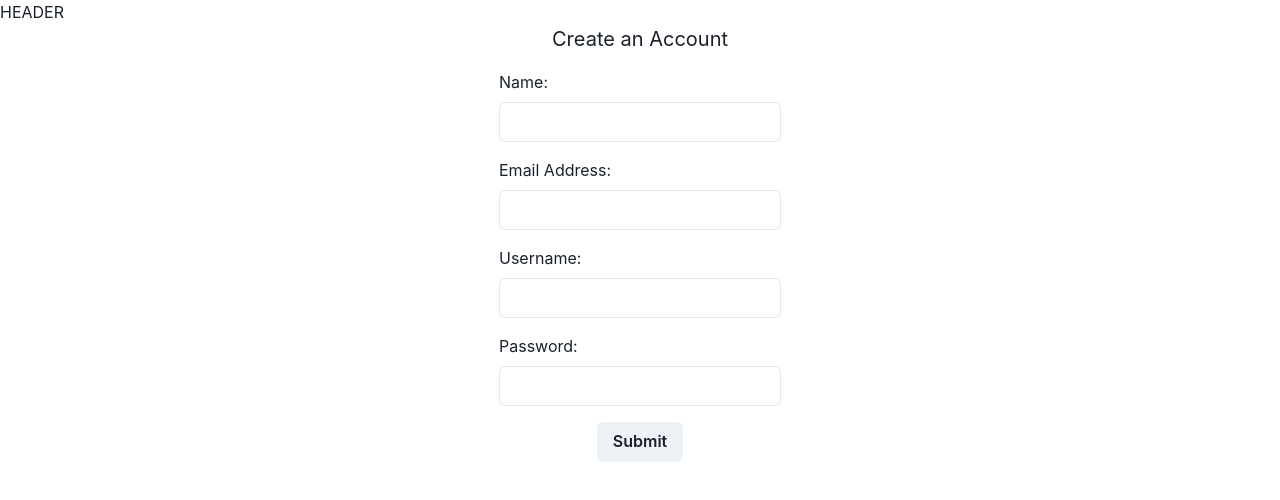
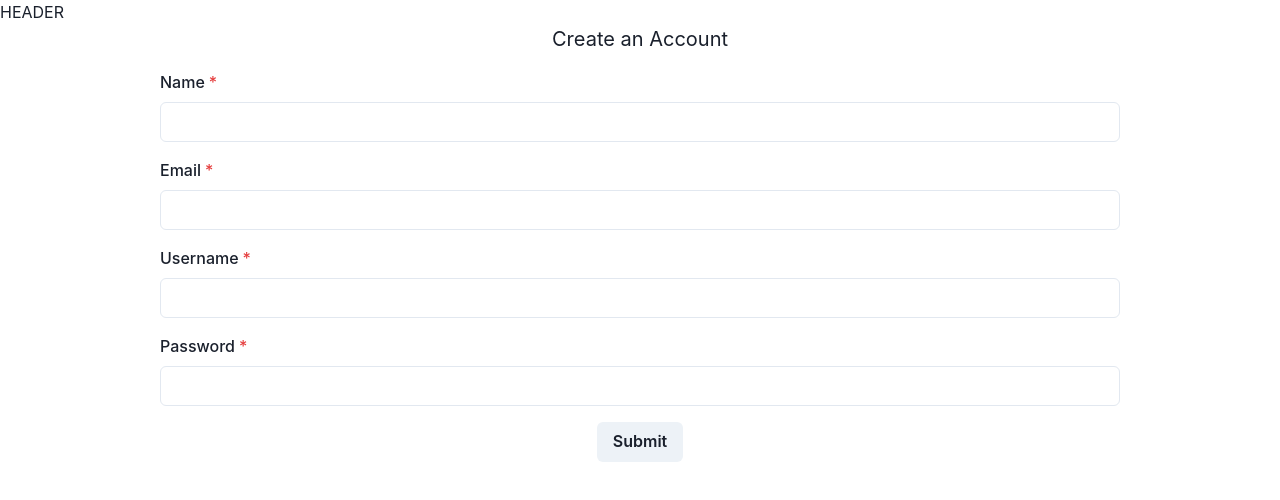
Before and after one commit to Ethanan1/To-Do, a React (Create React App) app in the folder frontend/: page /sign-up in a window 1280 px wide. Shown: the top 500 px of the page. Built offline with nearby package versions, Linux system fonts and the light colour scheme.

Commit message:
Sign Up Form Control & Error msg

```diff
--- a/frontend/src/Pages/SignUp.tsx
+++ b/frontend/src/Pages/SignUp.tsx
@@ -1,4 +1,4 @@
-import { Box, Button, Input, Text } from "@chakra-ui/react"
+import { Box, Button, FormControl, FormErrorMessage, FormHelperText, FormLabel, Input, Text } from "@chakra-ui/react"
 import { useState } from "react"
 import axios from 'axios';
 
@@ -8,28 +8,48 @@ const SignUp = () => {
     const [email, setEmail] = useState("");
     const [username, setUsername] = useState("");
     const [password, setPassword] = useState("");
+    // const [submitClicked, setSubmitClicked] = useState(false);
+
+    const [submitClickedName, setSubmitClickedName] = useState(false);
+    const [submitClickedEmail, setSubmitClickedEmail] = useState(false);
+    const [submitClickedUsername, setSubmitClickedUsername] = useState(false);
+    const [submitClickedPassword, setSubmitClickedPassword] = useState(false);
+
+    const isErrorName = name === "" && submitClickedName;
+    const isErrorEmail = email === "" && submitClickedEmail;
+    const isErrorUsername = username === "" && submitClickedUsername;
+    const isErrorPassword = password === "" && submitClickedPassword;
 
     const onChangeName = (e: any) => {
-        console.log(e.target.value);
+        setSubmitClickedName(false);
         setName(e.target.value);
     }
 
     const onChangeEmail = (e: any) => {
-        console.log(e.target.value);
+        setSubmitClickedEmail(false);
         setEmail(e.target.value);
     }
 
     const onChangeUsername = (e: any) => {
-        console.log(e.target.value);
+        setSubmitClickedUsername(false);
         setUsername(e.target.value);
     }
 
     const onChangePassword = (e: any) => {
-        console.log(e.target.value);
+        setSubmitClickedPassword(false);
         setPassword(e.target.value);
     }
 
     const onSubmit = () => {
+
+        setSubmitClickedName(true);
+        setSubmitClickedEmail(true);
+        setSubmitClickedUsername(true);
+        setSubmitClickedPassword(true);
+
+        if (name === "" || email === "" || username === "" || password === "") {
+            console.log("Error!")
+        } else {
             axios
             .post("http://localhost:3005/auth/sign-up", {
                 name,
@@ -38,15 +58,27 @@ const SignUp = () => {
                 password,
             }).then((response: any) => { // You can declare 'response' as 'any' or use the actual type if you know it
                 console.log('RESPONSE', response);
+                setName("");
+                setEmail("");
+                setUsername("");
+                setPassword("");
+                setSubmitClickedName(false);
+                setSubmitClickedEmail(false);
+                setSubmitClickedUsername(false);
+                setSubmitClickedPassword(false);
             }).catch((error: any) => {
                 console.error('ERROR', error);
             });
         }
+        }
+
 
 
     return (
         <Box>
-            <Text textAlign="center" mb={4} fontSize={20}>Create an Account</Text>
+            <Text textAlign="center" mb={4} fontSize={20}>
+                Create an Account
+            </Text>
             <Box
             maxW="75%"
             display="flex"
@@ -55,22 +87,55 @@ const SignUp = () => {
             margin="0 auto"
             gap={4}
             >
+
+            <FormControl isInvalid={isErrorName} isRequired>
+                <FormLabel>Name</FormLabel>
+                <Input type='text' value={name} onChange={onChangeName} />
+                {!isErrorName ? null : (
+                    <FormErrorMessage>Name is required.</FormErrorMessage>
+                )}
+            </FormControl>
+
+            <FormControl isInvalid={isErrorEmail} isRequired>
+                <FormLabel>Email</FormLabel>
+                <Input type='email' value={email} onChange={onChangeEmail} />
+                {!isErrorEmail ? null : (
+                    <FormErrorMessage>Valid email address is required.</FormErrorMessage>
+                )}
+            </FormControl>
+
+            <FormControl isInvalid={isErrorUsername} isRequired>
+                <FormLabel>Username</FormLabel>
+                <Input type='text' value={username} onChange={onChangeUsername} />
+                {!isErrorUsername? null : (
+                    <FormErrorMessage>Username is required.</FormErrorMessage>
+                )}
+            </FormControl>
+
+            <FormControl isInvalid={isErrorPassword} isRequired>
+                <FormLabel>Password</FormLabel>
+                <Input type='password' value={password} onChange={onChangePassword} />
+                {!isErrorPassword? null : (
+                    <FormErrorMessage>Password is required.</FormErrorMessage>
+                )}
+            </FormControl>
+{/*
                 <Box display="flex" flexDirection="column" gap={2} w="100">
                     <Text>Name: </Text>
-                    <Input type="text" onChange={onChangeName} />
-                </Box>
-                <Box display="flex" flexDirection="column" gap={2} w="100">
+                    <Input type="text" onChange={onChangeName} value={name}/>
+                </Box> */}
+                {/* <Box display="flex" flexDirection="column" gap={2} w="100">
                     <Text>Email Address: </Text>
-                    <Input type="email" onChange={onChangeEmail}/>
-                </Box>
-                <Box display="flex" flexDirection="column" gap={2} w="100">
+                    <Input type="email" onChange={onChangeEmail} value={email}/>
+                </Box> */}
+                {/* <Box display="flex" flexDirection="column" gap={2} w="100">
                     <Text>Username: </Text>
-                    <Input type="text" onChange={onChangeUsername}/>
+                    <Input type="text" onChange={onChangeUsername} value={username}/>
                 </Box>
                 <Box display="flex" flexDirection="column" gap={2} w="100">
                     <Text>Password: </Text>
-                    <Input type="password" onChange={onChangePassword}/>
-                </Box>
+                    <Input type="password" onChange={onChangePassword} value={password}/>
+                </Box> */}
                 <Button w="100" onClick={onSubmit}>Submit</Button>
             </Box>
         </Box>
```
Lines whose indentation alone changed are shown as unchanged.
